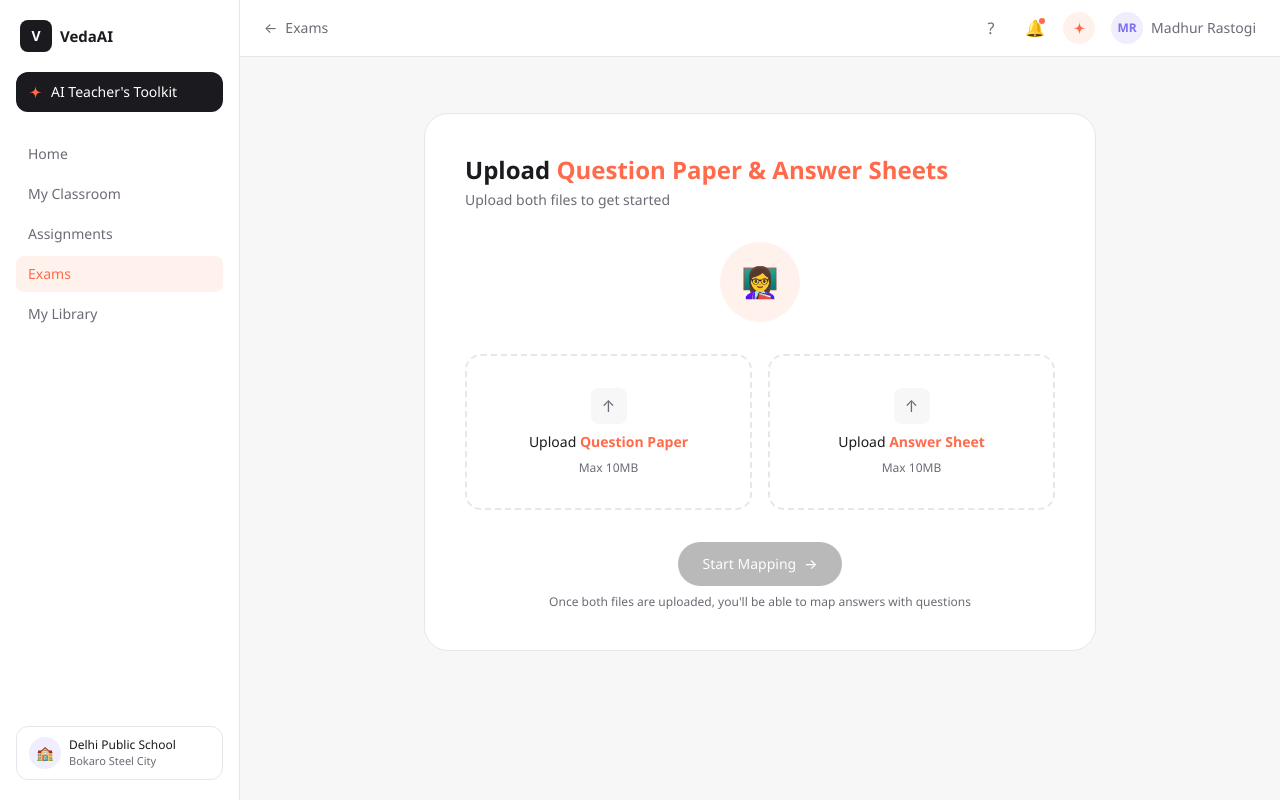
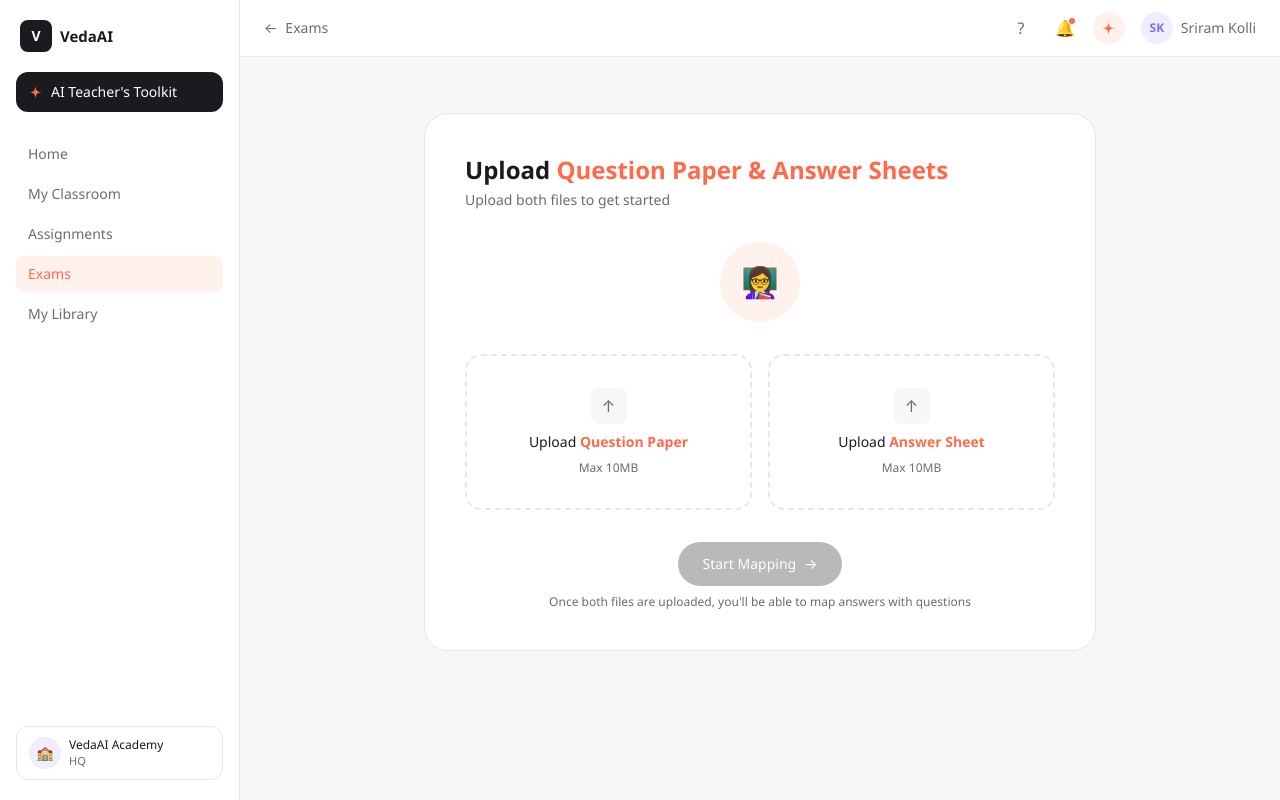
Before and after one commit to sriram36/GradeSync, a Next.js app in the folder frontend/: page / in a window 1280 px wide. Built offline with nearby package versions, Linux system fonts and the light colour scheme; no server answers.

Commit message:
feat: add Sidebar and TopBar components with initial backend configuration files

```diff
--- a/frontend/components/Sidebar.tsx
+++ b/frontend/components/Sidebar.tsx
@@ -63,8 +63,8 @@ export function Sidebar({ collapsed = false }: { collapsed?: boolean }) {
           🏫
         </div>
         <div className="min-w-0">
-          <p className="truncate text-xs font-medium">Delhi Public School</p>
-          <p className="truncate text-[11px] text-[var(--color-text-muted)]">Bokaro Steel City</p>
+          <p className="truncate text-xs font-medium">VedaAI Academy</p>
+          <p className="truncate text-[11px] text-[var(--color-text-muted)]">HQ</p>
         </div>
       </div>
     </aside>
--- a/frontend/components/TopBar.tsx
+++ b/frontend/components/TopBar.tsx
@@ -28,9 +28,9 @@ export function TopBar({ onBack, breadcrumb = "Exams" }: { onBack?: () => void;
         </span>
         <div className="flex items-center gap-2 pl-1">
           <div className="flex h-8 w-8 items-center justify-center rounded-full bg-[var(--color-purple-soft)] text-xs font-semibold text-[var(--color-purple)]">
-            MR
+            SK
           </div>
-          <span className="hidden text-sm font-medium sm:inline">Madhur Rastogi</span>
+          <span className="hidden text-sm font-medium sm:inline">Sriram Kolli</span>
         </div>
       </div>
     </header>
```
Also changed, not shown: 2 other files (tests, documents, lock files or other folders).
